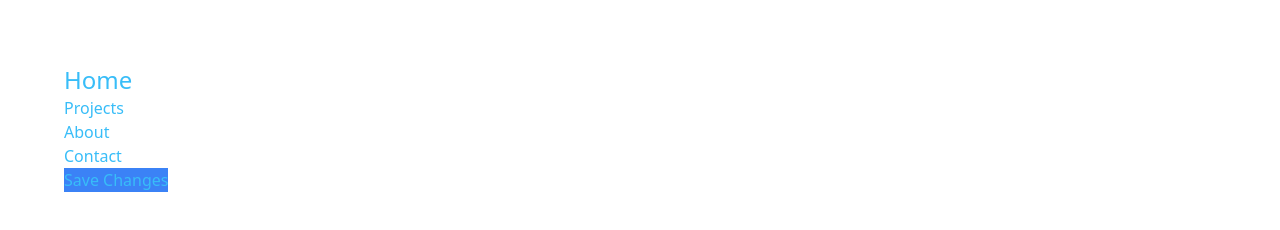
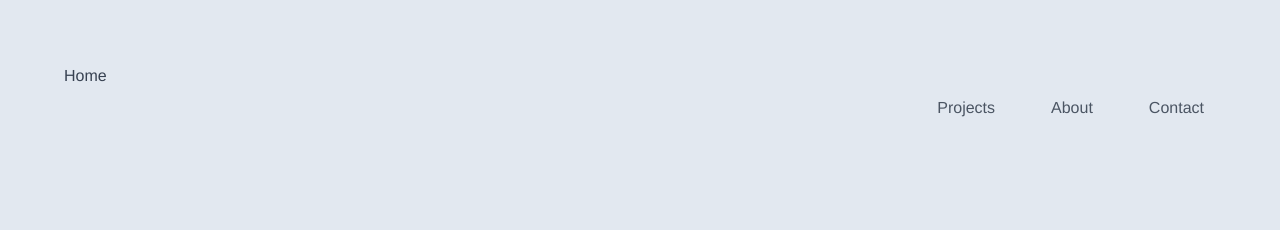
Before and after one commit to KevinPayano/MyPortfolio, a website: page public/index.html in a window 1280 px wide. Drawn offline with Linux system fonts and the light colour scheme.

Commit message:
update on navigation

```diff
--- a/public/index.html
+++ b/public/index.html
@@ -7,40 +7,35 @@
     <link rel="stylesheet" href="styles.css">
     <title>Kevin Payano | Home</title>
 </head>
-<body class="text-sky-400">
+<body class="bg-slate-200">
     <div class="p-16"><!--Content Wrapper-->
         <div>
             <nav>
-                <div>
-                    <h1 class="text-2xl">
+                <div class="flex justify-start">
+                    <h1 class="text-gray-700">
                         <a href="/">Home</a>
                     </h1>
                 </div>
-                <ul>
-                    <li>
-                        <a href="#">
-                            <span>Projects</span>
-                        </a>
-                    </li>
-                    <li>
-                        <a href="#">
-                            <span>About</span>
-                        </a>
-                    </li>
-                    <li>
-                        <a href="#">
-                            <span>Contact</span>
-                        </a>
-                    </li>
+                <ul class="flex justify-end space-x-8 font-medium">
+                    <a href="#">
+                        <li class="px-3 py-2 rounded-lg transition ease-in-out hover:bg-slate-300">
+                            <span class="text-md text-gray-600">Projects</span>
+                        </li>
+                    </a>
+                    <a href="#">
+                        <li class="px-3 py-2 rounded-lg transition ease-in-out hover:bg-slate-300">
+                            <span class="text-md text-gray-600">About</span>
+                        </li>
+                    </a>
+                    <a href="#">
+                        <li class="px-3 py-2 rounded-lg transition ease-in-out hover:bg-slate-300">
+                            <span class="text-md text-gray-600">Contact</span>
+                        </li>
+                    </a>
                 </ul>
             </nav>
         </div><!--End Of Navigation-->
 
-        <main>
-            <button class="transition ease-in-out delay-150 bg-blue-500 hover:-translate-y-1 hover:scale-110 hover:bg-indigo-500 duration-300 ...">
-                Save Changes
-              </button>
-        </main>
     </div>
 
 </body>
--- a/src/styles.css
+++ b/src/styles.css
@@ -1,3 +1,9 @@
 @tailwind base;
 @tailwind components;
 @tailwind utilities;
+
+@layer base {
+    html {
+      font-family: Helvetica Neue, system-ui, sans-serif;
+    }
+  }
```
Also changed, not shown: public/styles.css.
